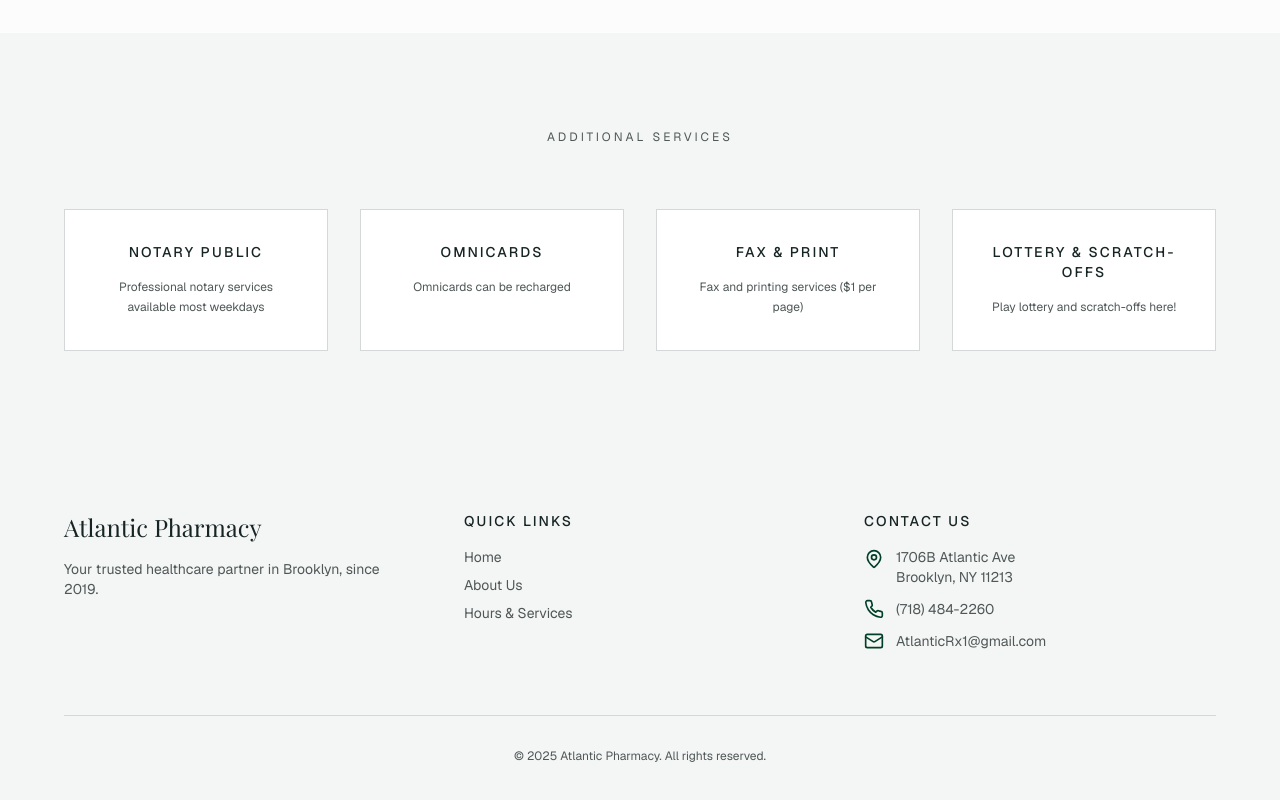
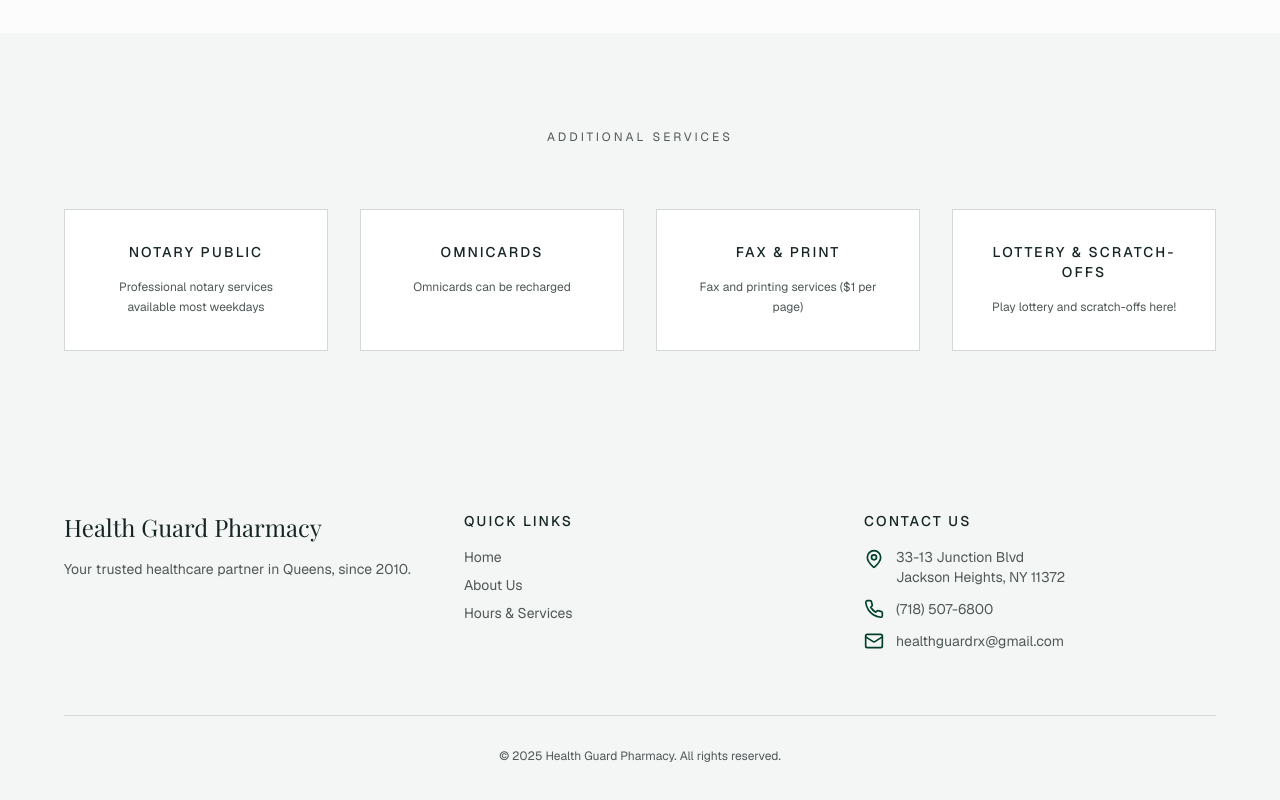
Before and after one commit to j-a-man/healthguardpharmacy, a Next.js app: page / in a window 1280 px wide. Shown: the part 687-1487 px from the top of the page. Built offline with nearby package versions, Linux system fonts and the light colour scheme; a web font is replaced by a local one.

Commit message:
footer updated

```diff
--- a/components/footer.tsx
+++ b/components/footer.tsx
@@ -11,10 +11,10 @@ export function Footer() {
           {/* Column 1: Brand */}
           <div className="space-y-4">
             <h3 className="font-[family-name:var(--font-playfair)] text-2xl font-light text-foreground">
-              Atlantic Pharmacy
+              Health Guard Pharmacy
             </h3>
             <p className="text-sm text-muted-foreground">
-              Your trusted healthcare partner in Brooklyn, since 2019.
+              Your trusted healthcare partner in Queens, since 2010.
             </p>
           </div>
 
@@ -45,18 +45,18 @@ export function Footer() {
               <div className="flex items-start gap-3">
                 <MapPin className="h-5 w-5 text-primary flex-shrink-0 mt-0.5" />
                 <p className="text-sm text-muted-foreground">
-                  1706B Atlantic Ave
+                  33-13 Junction Blvd
                   <br />
-                  Brooklyn, NY 11213
+                  Jackson Heights, NY 11372
                 </p>
               </div>
               <div className="flex items-center gap-3">
                 <Phone className="h-5 w-5 text-primary flex-shrink-0" />
-                <p className="text-sm text-muted-foreground">(718) 484-2260</p>
+                <p className="text-sm text-muted-foreground">(718) 507-6800</p>
               </div>
               <div className="flex items-center gap-3">
                 <Mail className="h-5 w-5 text-primary flex-shrink-0" />
-                <p className="text-sm text-muted-foreground">AtlanticRx1@gmail.com</p>
+                <p className="text-sm text-muted-foreground">healthguardrx@gmail.com</p>
               </div>
             </div>
           </div>
@@ -65,7 +65,7 @@ export function Footer() {
         {/* Bottom Bar: Copyright */}
         <div className="mt-16 pt-8 border-t border-border text-center">
           <p className="text-xs text-muted-foreground">
-            &copy; {new Date().getFullYear()} Atlantic Pharmacy. All rights reserved.
+            &copy; {new Date().getFullYear()} Health Guard Pharmacy. All rights reserved.
           </p>
         </div>
       </div>
```
